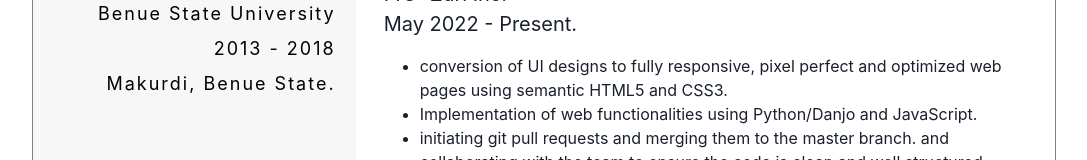
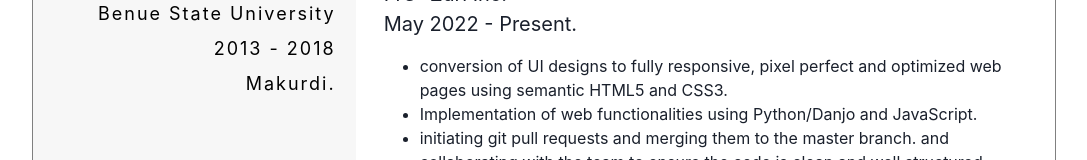
Before and after one commit to clins10/my-CV, a Next.js app: page / in a window 1280 px wide. Shown: the part 594-754 px from the top of the page, without its empty margins (96-1183 px from the left). Built offline with nearby package versions, Linux system fonts and the light colour scheme.

Commit message:
update at education address-makurdi

```diff
--- a/pages/index.js
+++ b/pages/index.js
@@ -237,7 +237,7 @@ export default function Home() {
                 color={"black"}
                 fontSize="lg"
               >
-                Makurdi, Benue State.
+                Makurdi.
               </Text>
             </HStack>
 
```
